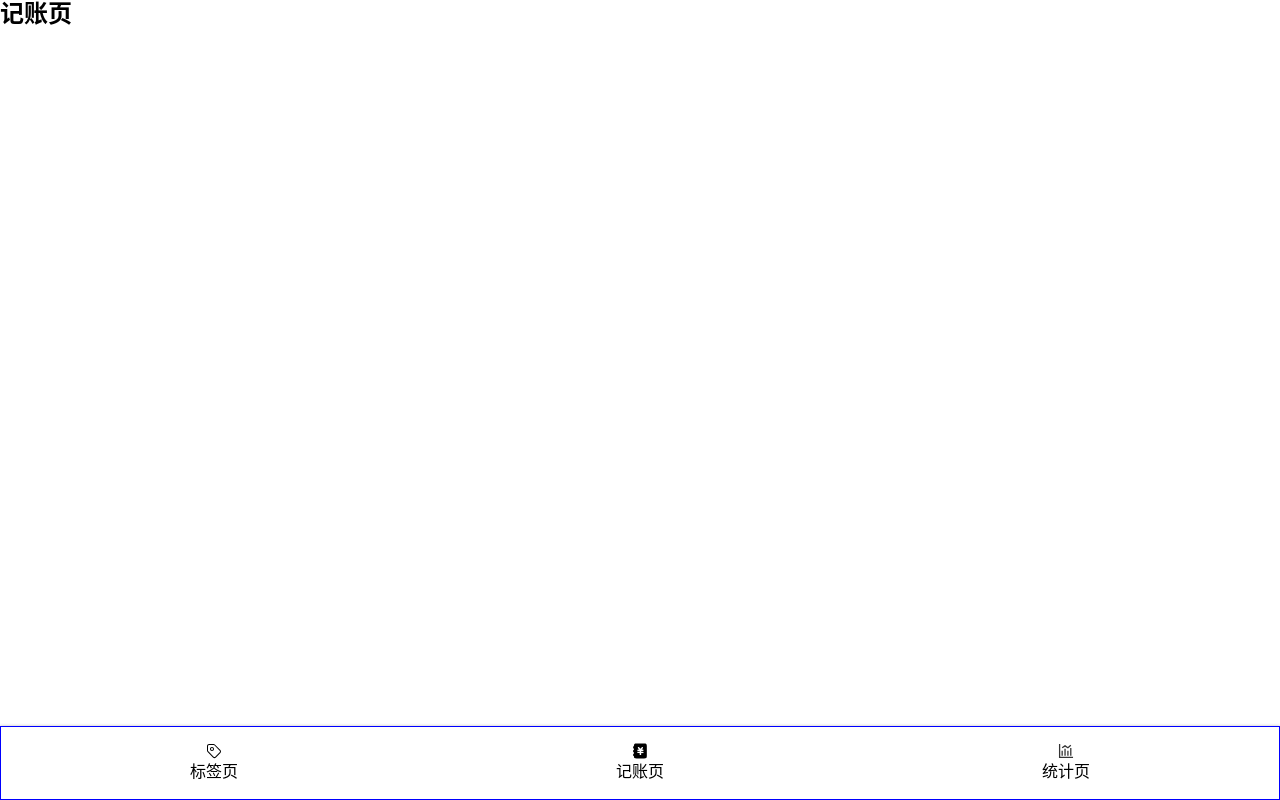
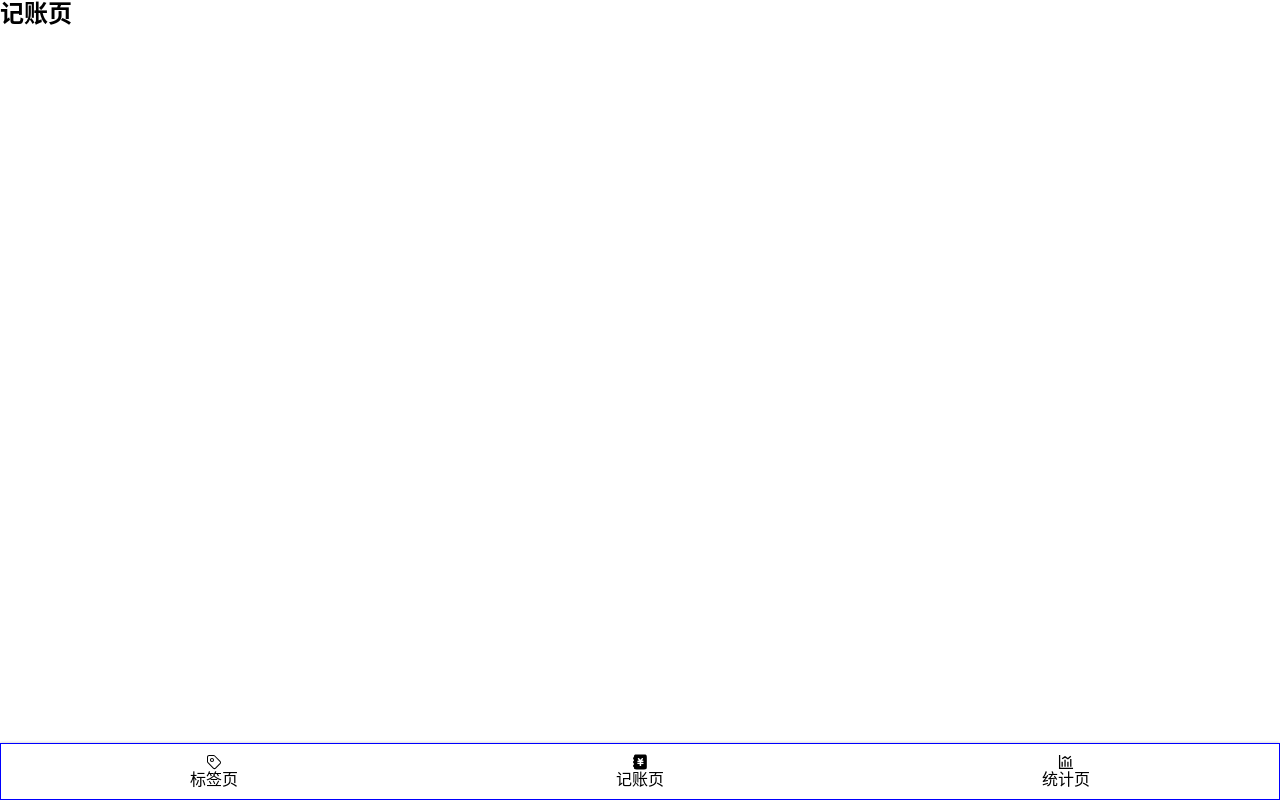
Before and after one commit to crazyones110/f_account, a React (Create React App) app: page /#/money in a window 1280 px wide. Built offline with nearby package versions, Linux system fonts and the light colour scheme.

Commit message:
fix: 解决nav解决区域过小

```diff
--- a/src/App.tsx
+++ b/src/App.tsx
@@ -5,7 +5,6 @@ import {
   Route,
   Redirect,
 } from 'react-router-dom'
-import styled from 'styled-components'
 import { Tags } from 'views/Tags'
 import { Money } from 'views/Money'
 import { Statistics } from 'views/Statistics'
--- a/src/components/Nav.tsx
+++ b/src/components/Nav.tsx
@@ -3,20 +3,22 @@ import styled from 'styled-components'
 import { Link } from 'react-router-dom'
 import { ReactComponent as Icon1 } from '../icons/tag.svg'
 import { ReactComponent as Icon2 } from '../icons/money.svg'
-import { ReactComponent as StatisticsIcon } from 'icons/statistic.svg'
+import { ReactComponent as Icon3 } from 'icons/statistic.svg'
 const NavWrapper = styled.nav`
   border: 1px solid blue;
-  line-height: 24px;
+  /* line-height: 24px; */
   box-shadow: 0 0 3px rgba(0, 0, 0, 0.25);
   > ul {
     display: flex;
     > li {
       width: 33.3333%;
-      padding: 16px;
-      display: flex;
-      flex-direction: column;
-      justify-content: center;
-      align-items: center;
+      a {
+        display: flex;
+        padding: 10px;
+        flex-direction: column;
+        justify-content: center;
+        align-items: center;
+      }
     }
   }
 `
@@ -34,22 +36,35 @@ const MoneyIcon = styled(Icon2)`
     fill: black;
   }
 `
+const StatisticsIcon = styled(Icon3)`
+  width: 1em;
+  height: 1rem;
+  path {
+    fill: black;
+  }
+`
 
 export const Nav: React.FC = () => {
   return (
     <NavWrapper>
       <ul>
         <li>
-          <TagIcon style={{width: '1rem', height: '1rem'}}/>
-          <Link to="/tags">标签页</Link>
+          <Link to="/tags">
+            <TagIcon />
+            标签页
+          </Link>
         </li>
         <li>
-          <MoneyIcon/>
-          <Link to="/money">记账页</Link>
+          <Link to="/money">
+            <MoneyIcon />
+            记账页
+          </Link>
         </li>
         <li>
-          <StatisticsIcon style={{width: '1rem', height: '1rem'}}/>
-          <Link to="/statistics">统计页</Link>
+          <Link to="/statistics">
+            <StatisticsIcon />
+            统计页
+          </Link>
         </li>
       </ul>
     </NavWrapper>
```
